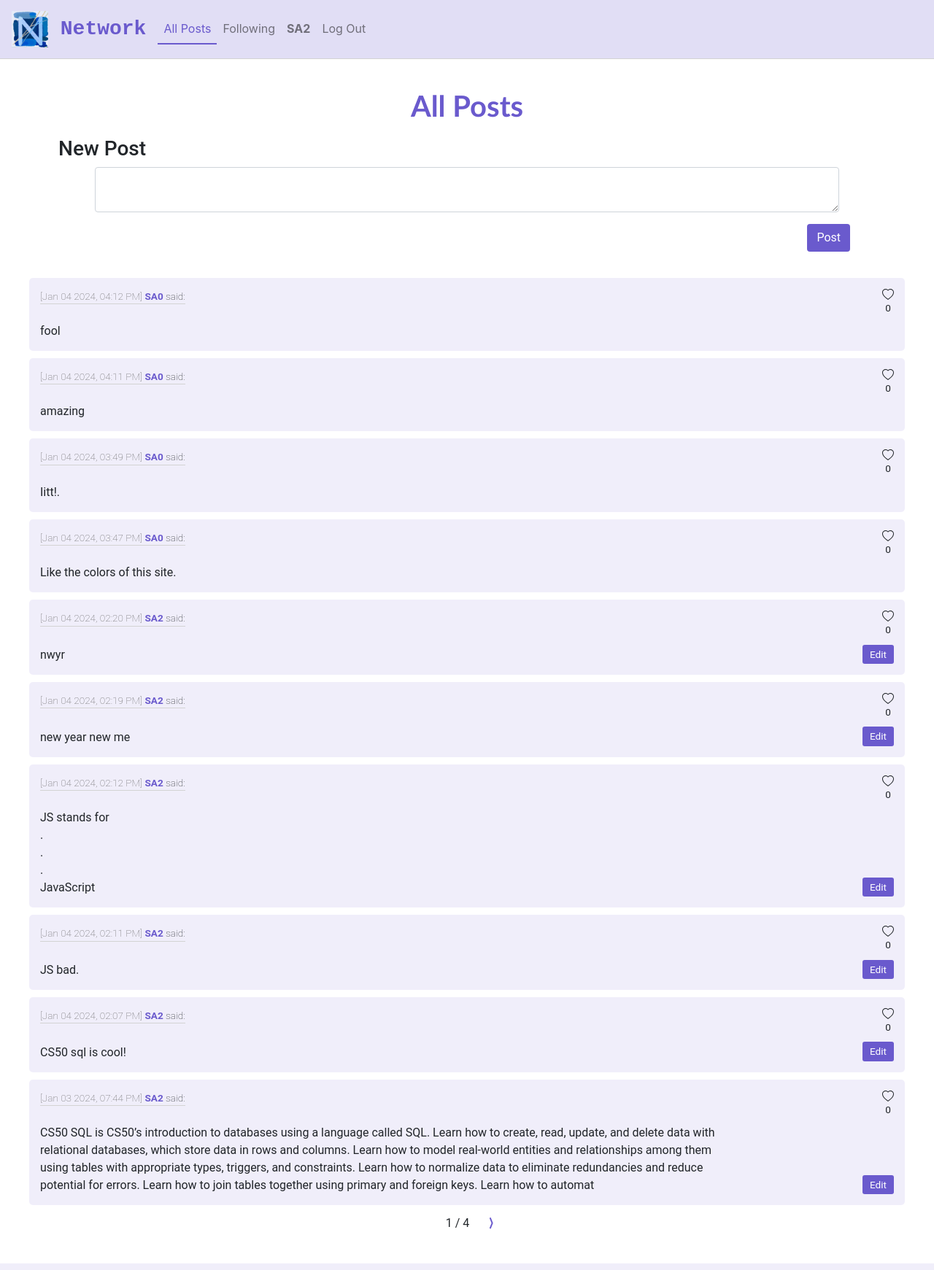
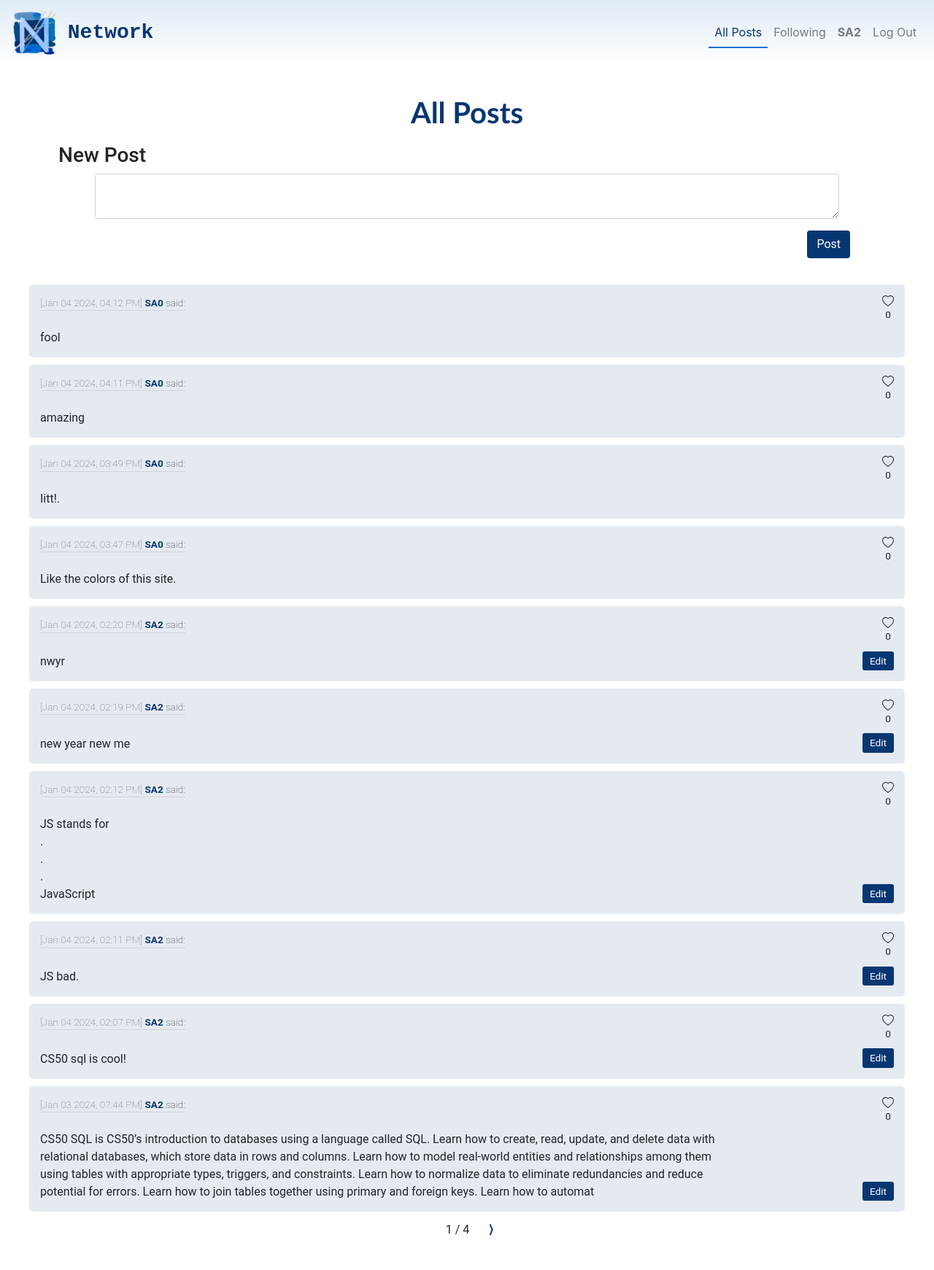
Before and after one commit to Sohaib-50/CS50-Web, a Django app: page / in a window 1280 px wide. Shown: the whole page at 73% size. Run offline with Django 3.2, Linux system fonts and the light colour scheme; a user stored in the database is signed in; data comes from the database, SQL or seed files in the repository; both versions use the stored data as it was after the commit; some libraries are stand-ins or nearby versions.

Commit message:
theme change to match logo

```diff
--- a/Project4 - Network/network/static/network/styles.css
+++ b/Project4 - Network/network/static/network/styles.css
@@ -1,20 +1,49 @@
+:root {
+    --main-color-1: rgb(7, 55, 114);
+    --main-color-1-light: rgba(7, 55, 114, 0.8);
+    --main-color-1-lighter: rgba(7, 55, 114, 0.2);
+    --main-color-1-lightest: rgba(7, 55, 114, 0.1);
+
+    --main-color-2: rgb(3, 113, 208);
+    --main-color-2-light: rgba(3, 113, 208, 0.8);
+    --main-color-2-lighter: rgba(3, 113, 208, 0.2);
+    --main-color-2-lightest: rgba(3, 113, 208, 0.1);
+}
+
 .body {
     padding: 40px 30px;
     font-family: 'Roboto', sans-serif;
 }
 
+#logo {
+    height: 60px;
+    width: 60px;
+}
+
 .navbar {
     padding-top: 10px;
     padding-bottom: 10px;
-    background-color: rgba(106, 90, 205, 0.2) !important;
-    border-bottom: 1px solid lightgray;
+    margin: 0;
+    width: 100%;
+    background: rgb(3, 113, 208);
+    background: linear-gradient(180deg, var(--main-color-2-lightest) 0%, white 100%);
+    display: flex;
+    flex-direction: row;
+    flex-wrap: wrap;
+    justify-content: space-between;
+    align-items: center;
 }
 
 .navbar-brand {
     font-size: 1.75rem;
     font-weight: bold;
-    color: slateblue !important;
+    /* color: slateblue !important; */
+    color: var(--main-color-1) !important;
     font-family: 'Courier New', Courier, monospace;
+}
+
+.nav-link {
+    text-align: center;
 }
 
 .nav-link:hover {
@@ -22,19 +51,19 @@
 }
 
 .nav-link.active {
-    color: slateblue !important;
-    border-bottom: 2px solid slateblue;
+    color: rgb(7, 55, 114) !important;
+    border-bottom: 2px solid var(--main-color-2);
 }
 
 #page-title {
     font-weight: bold;
-    color: slateblue;
+    color: var(--main-color-1);
     text-align: center;
     font-family: 'Gill Sans', 'Gill Sans MT', Calibri, 'Trebuchet MS', sans-serif;
 }
 
 .message {
-    border: 2px solid slateblue;
+    border: 2px solid rgb(7, 55, 114);
     border-radius: 3px;
     background-color: rgba(106, 90, 205, 0.5);
     /* color: white; */
@@ -79,9 +108,11 @@
     0% {
         opacity: 1;
     }
+
     90% {
         opacity: 1;
     }
+
     100% {
         opacity: 0;
         display: none;
@@ -112,20 +143,22 @@
     animation-name: fadein;
     animation-duration: 0.4s;
     animation-fill-mode: forwards;
-    background-color: rgba(106, 90, 205, 0.1);
+    background-color: var(--main-color-1-lightest);
 }
 
 @keyframes fadein {
     0% {
         opacity: 0;
     }
+
     100% {
         opacity: 1;
     }
 }
 
 
-.post-header, .post-body {
+.post-header,
+.post-body {
     display: flex;
     flex-direction: row;
     flex-wrap: wrap;
@@ -156,10 +189,11 @@
 }
 
 .post-username {
-    color: slateblue;
+    color: rgb(7, 55, 114);
     font-weight: bold;
 
 }
+
 .post-username:hover {
     cursor: pointer;
 }
@@ -184,6 +218,7 @@
     white-space: pre-line;
     width: 80%;
 }
+
 .post-content.editable {
     border: 1px solid lightgray;
     background-color: white;
@@ -200,11 +235,12 @@
     border-radius: 3px;
     padding: 3px 10px;
     color: white;
-    background-color: slateblue;
+    background-color: var(--main-color-1);
 }
 
 .post-btns button:hover {
     cursor: pointer;
+    background-color: var(--main-color-1-light);
 }
 
 .post-delete {
@@ -212,12 +248,12 @@
 }
 
 .btn {
-    background-color: slateblue;
+    background-color: var(--main-color-1);
     color: white;
 }
 
 .btn:hover {
-    background-color: rgba(106, 90, 205, 0.8);
+    background-color: var(--main-color-1-light);
     color: white;
 }
 
@@ -237,7 +273,7 @@
 #profile-username {
     text-decoration: underline;
     font-weight: bold;
-    color: slateblue;
+    color: rgb(7, 55, 114);
 
 }
 
@@ -263,7 +299,7 @@
 #pagination button {
     border: none;
     background: none;
-    color: slateblue;
+    color: var(--main-color-1);
     font-weight: bold;
     border-radius: 50%;
     width: 30px;
@@ -272,5 +308,5 @@
 
 #pagination button:hover {
     cursor: pointer;
-    background-color: rgba(106, 90, 205, 0.2);
+    background-color: var(--main-color-2-lighter);
 }
--- a/Project4 - Network/network/templates/network/layout.html
+++ b/Project4 - Network/network/templates/network/layout.html
@@ -2,21 +2,23 @@
 
 <!DOCTYPE html>
 <html lang="en">
+
 <head>
     <title>{% block title %}Social Network{% endblock %}</title>
-        <link rel="stylesheet" href="https://stackpath.bootstrapcdn.com/bootstrap/4.4.1/css/bootstrap.min.css" integrity="sha384-Vkoo8x4CGsO3+Hhxv8T/Q5PaXtkKtu6ug5TOeNV6gBiFeWPGFN9MuhOf23Q9Ifjh" crossorigin="anonymous">
+    <link rel="stylesheet" href="https://stackpath.bootstrapcdn.com/bootstrap/4.4.1/css/bootstrap.min.css"
+        integrity="sha384-Vkoo8x4CGsO3+Hhxv8T/Q5PaXtkKtu6ug5TOeNV6gBiFeWPGFN9MuhOf23Q9Ifjh" crossorigin="anonymous">
     <link href="{% static 'network/styles.css' %}" rel="stylesheet">
     <script type="module" src="{% static 'network/main.js' %}"></script>
-        <link rel="icon" href="{% static 'network/images/logo.png' %}" type="image/png">
+    <link rel="icon" href="{% static 'network/images/logo-transparent.png' %}" type="image/png">
 
 </head>
+
 <body>
 
     <nav class="navbar navbar-expand-lg navbar-light bg-light">
         <!-- <a class="navbar-brand" href="{% url 'network:index' %}">Network</a> -->
         <a class="navbar-brand" href="{% url 'network:index' %}">
-                <img style="height: fit-content; width: 50px;"
-                src="{% static 'network/images/logo.png' %}" alt="Network Logo">
+            <img id="logo" src="{% static 'network/images/logo-transparent.png' %}" alt="Network Logo">
             Network
         </a>
 
@@ -57,4 +59,5 @@
         {% endblock %}
     </div>
 </body>
+
 </html>
```
Also changed, not shown: Project4 - Network/db.sqlite3, Project4 - Network/network/static/network/images/logo-transparent.png (added), Project4 - Network/website-ui-1.jpg (added), Project4 - Network/website-ui-2.jpg (added). Lines whose indentation alone changed are shown as unchanged.
